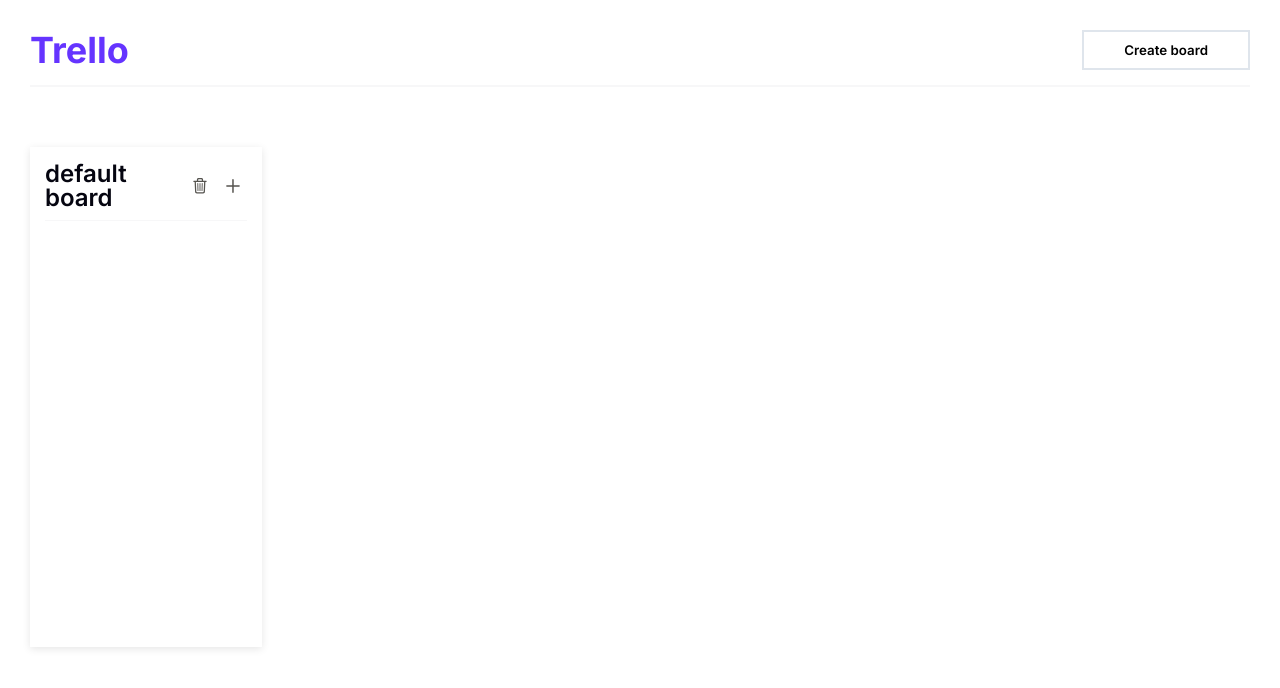
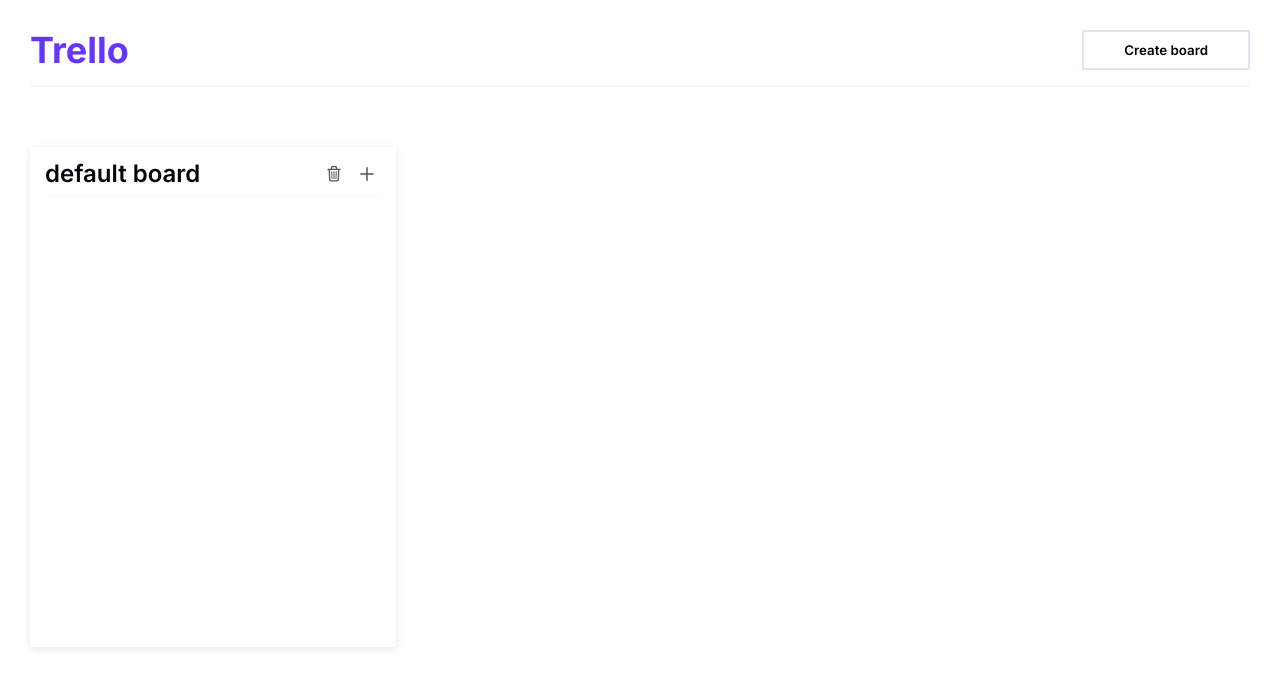
Before and after one commit to tntyyy/react-trello, a React app: page / in a window 1280 px wide. Both pictures are taken after a click on the button "Create board". Shown: the top 688 px of the page. Built offline with nearby package versions, Linux system fonts and the light colour scheme.

Commit message:
feat: simple adaptive

```diff
--- a/src/components/Board/Board.module.scss
+++ b/src/components/Board/Board.module.scss
@@ -48,3 +48,27 @@
   gap: 10px;
   overflow-y: auto;
 }
+
+@media only screen and (min-width : 1800px) {
+  .board {
+    width: 19%;
+  }
+}
+
+@media only screen and (min-width : 1224px) and (max-width: 1440px) {
+  .board {
+    width: 30%;
+  }
+}
+
+@media only screen and (min-width : 768px) and (max-width : 1024px) {
+  .board {
+    width: 45%;
+  }
+}
+
+@media only screen and (max-width : 767px) {
+  .board {
+    width: 90%;
+  }
+}
```
